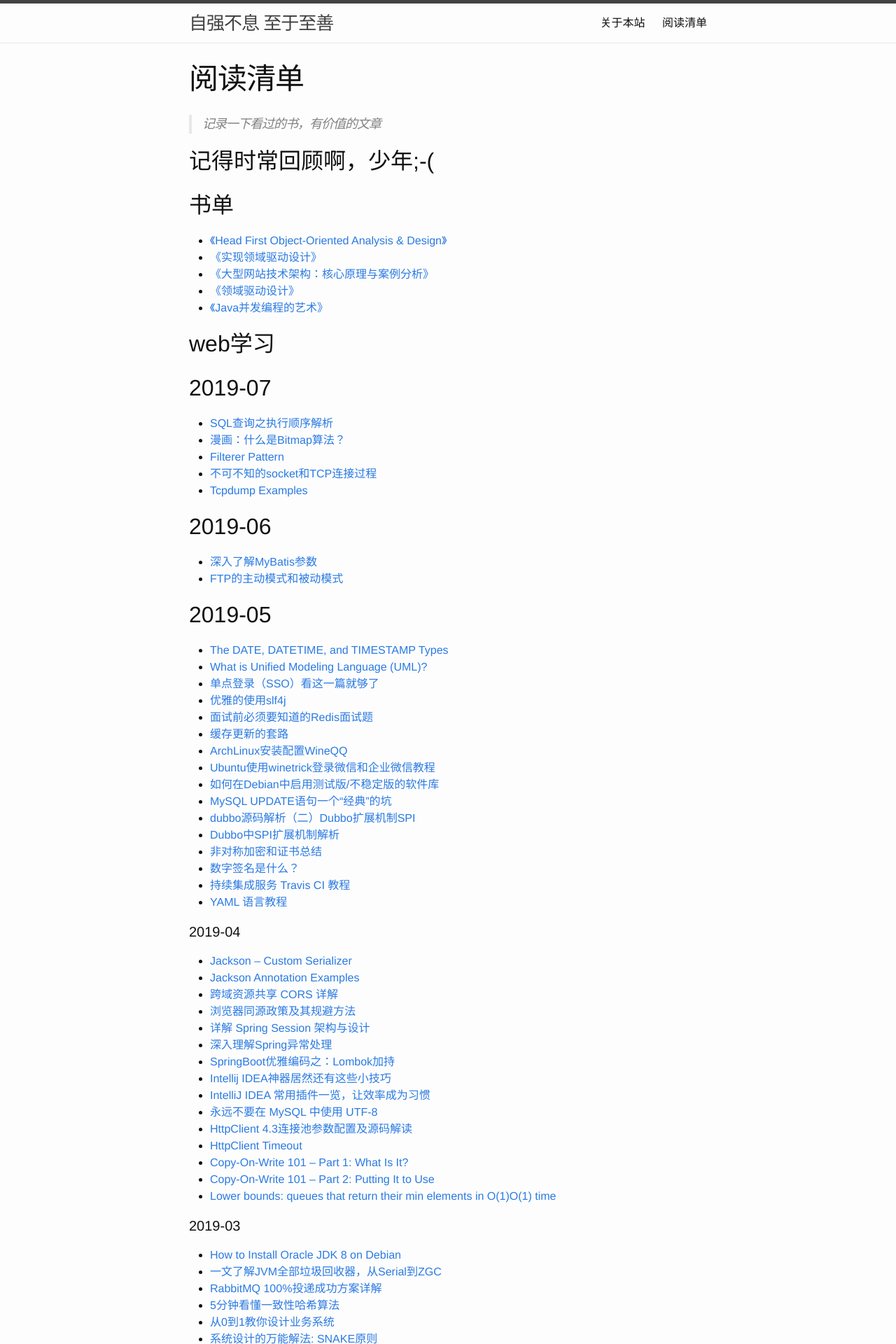
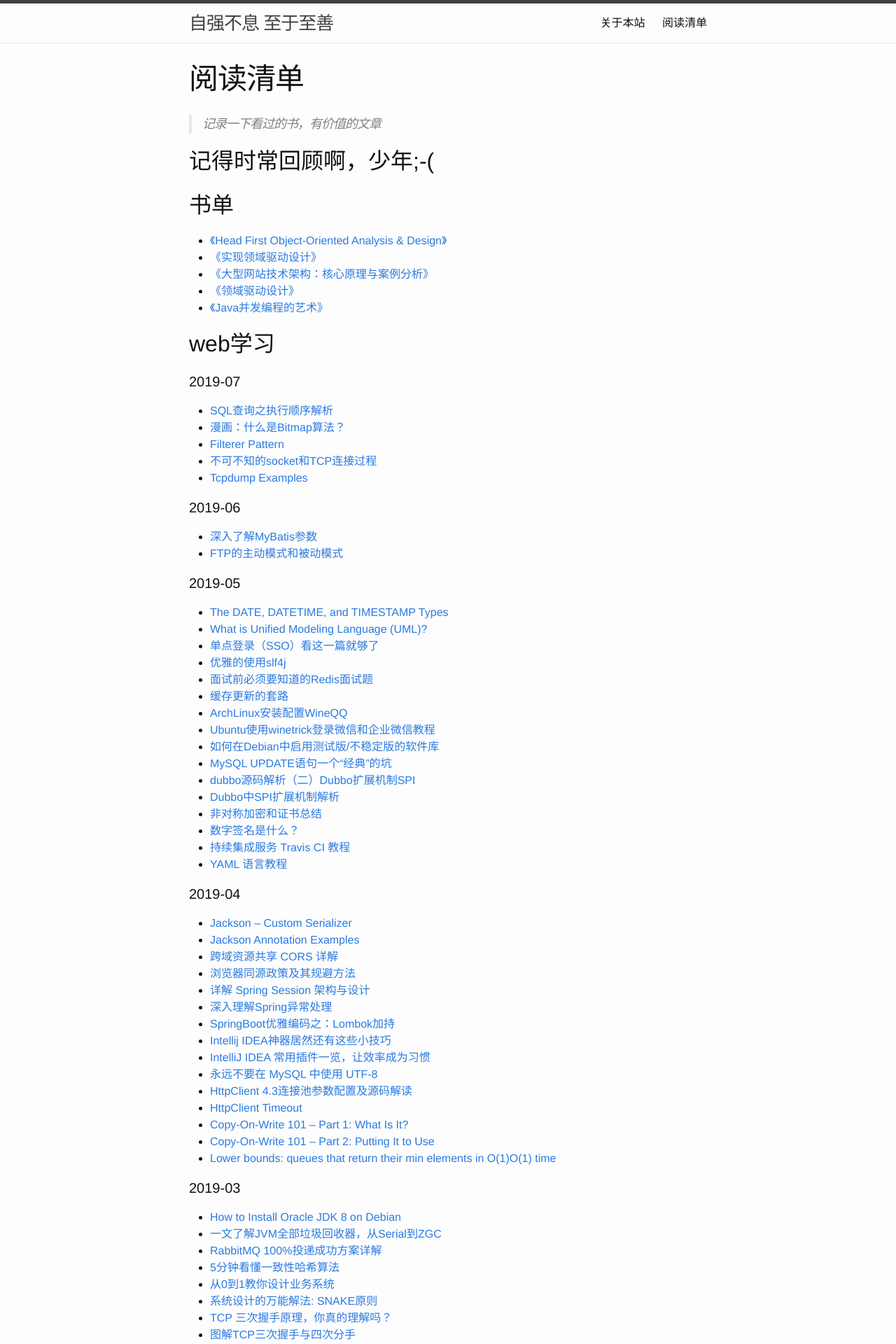
Before and after one commit to qingzhupig/qingzhupig.github.io, a Jekyll site: the page built from pages/reading.md, in a window 1280 px wide. Shown: the top 1920 px of the page at 70% size. Built offline with Jekyll 4.4.1, drawn with Linux system fonts in a browser that asks for light colours.

```diff
--- a/pages/reading.md
+++ b/pages/reading.md
@@ -19,18 +19,18 @@ permalink: /reading
 
 ## web学习
 
-## 2019-07
+#### 2019-07
 - [SQL查询之执行顺序解析]([http://zouzls.github.io/2017/03/23/SQL%E6%9F%A5%E8%AF%A2%E4%B9%8B%E6%89%A7%E8%A1%8C%E9%A1%BA%E5%BA%8F%E8%A7%A3%E6%9E%90/](http://zouzls.github.io/2017/03/23/SQL查询之执行顺序解析/))
 - [漫画：什么是Bitmap算法？](https://juejin.im/post/5c4fd2af51882525da267385)
 - [Filterer Pattern](https://dzone.com/articles/the-filterer-pattern)
 - [不可不知的socket和TCP连接过程](https://www.cnblogs.com/f-ck-need-u/p/7623252.html)
 - [Tcpdump Examples](https://hackertarget.com/tcpdump-examples/)
 
-## 2019-06
+#### 2019-06
 - [深入了解MyBatis参数](https://blog.csdn.net/isea533/article/details/44002219)
 - [FTP的主动模式和被动模式](https://www.cnblogs.com/mawanglin2008/articles/3607767.html)
 
-## 2019-05
+#### 2019-05
 - [The DATE, DATETIME, and TIMESTAMP Types](https://dev.mysql.com/doc/refman/8.0/en/datetime.html)
 - [What is Unified Modeling Language (UML)?](https://www.visual-paradigm.com/guide/uml-unified-modeling-language/what-is-uml/)
 - [单点登录（SSO）看这一篇就够了](https://yq.aliyun.com/articles/636281)
```
